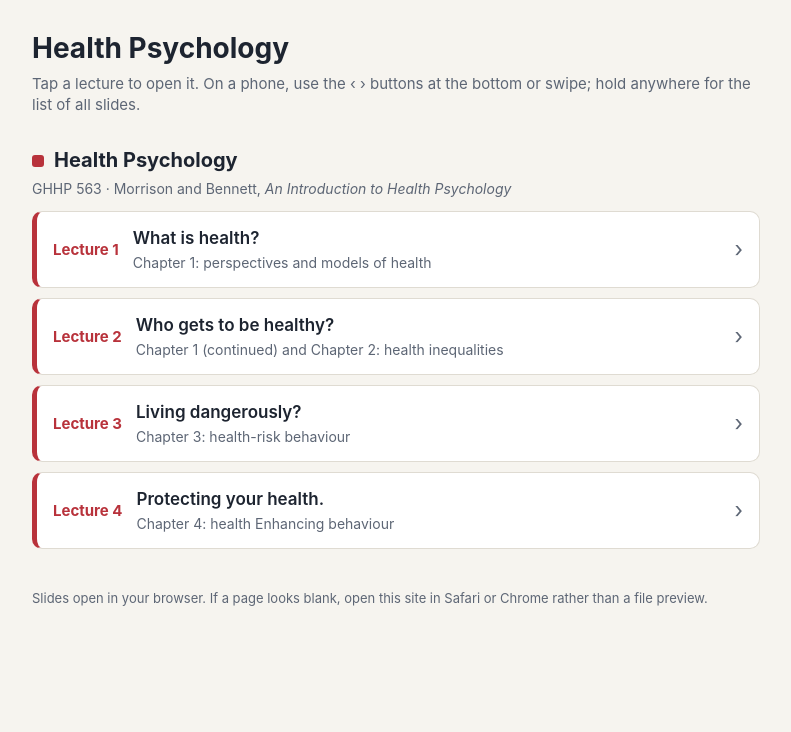
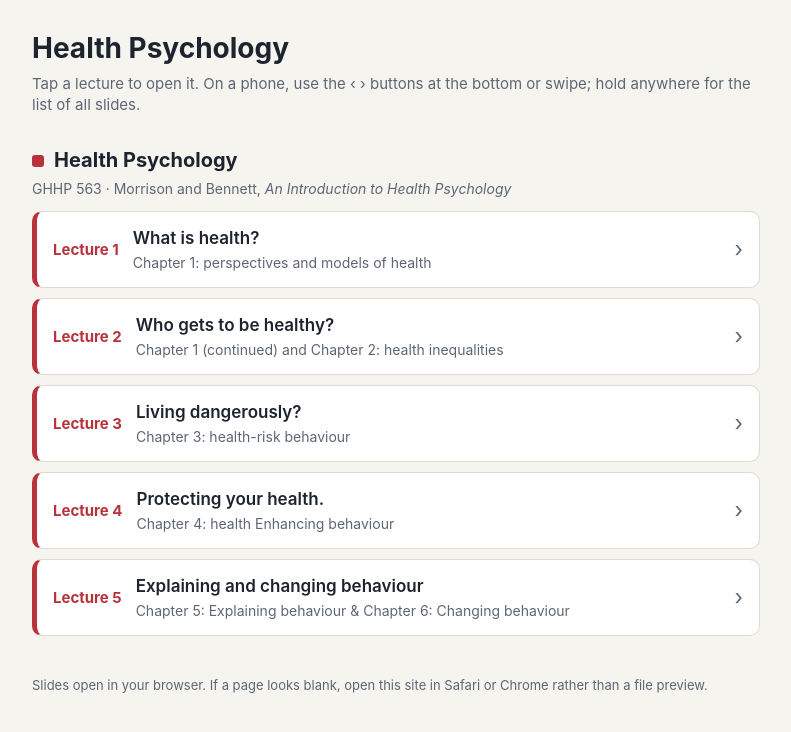
Before and after one commit to qzemad/GHHP563, a plain HTML site: page index.html in a window 1280 px wide. Shown: the whole page, without its empty margins (244-1035 px from the left). Drawn offline with Linux system fonts and the light colour scheme.

Commit message:
Update index.html
Added lecture 5

```diff
--- a/index.html
+++ b/index.html
@@ -69,6 +69,12 @@
       <span class="ttl">Protecting your health.<span class="sub">Chapter 4: health Enhancing behaviour</span></span>
       <span class="go">›</span>
     </a>
+
+    <a class="lec" href="hp-lecture5.html">
+      <span class="num">Lecture 5</span>
+      <span class="ttl">Explaining and changing behaviour<span class="sub">Chapter 5: Explaining behaviour & Chapter 6: Changing behaviour</span></span>
+      <span class="go">›</span>
+    </a>
     <!-- paste the next Health Psychology lecture here -->
   </section>
 
```
